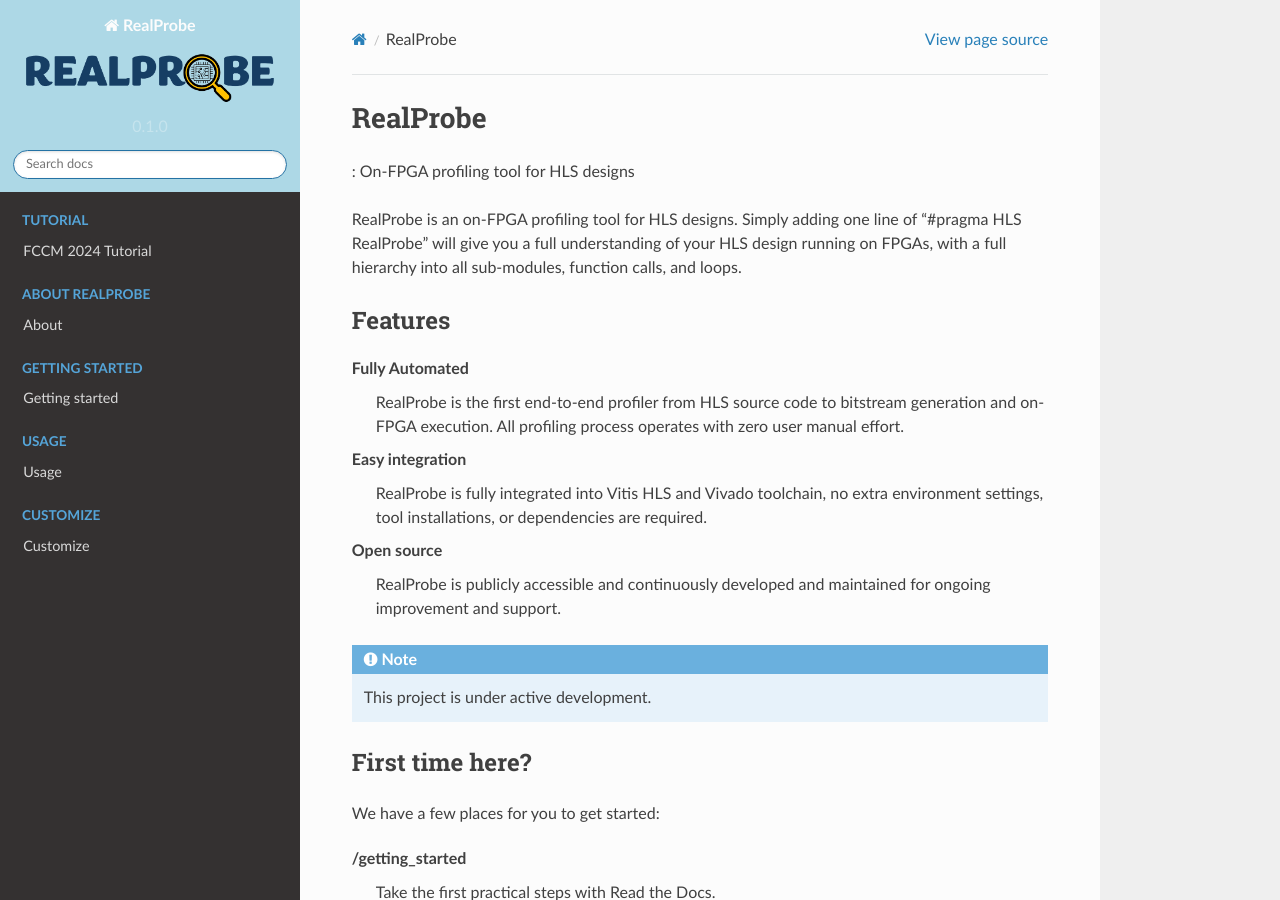
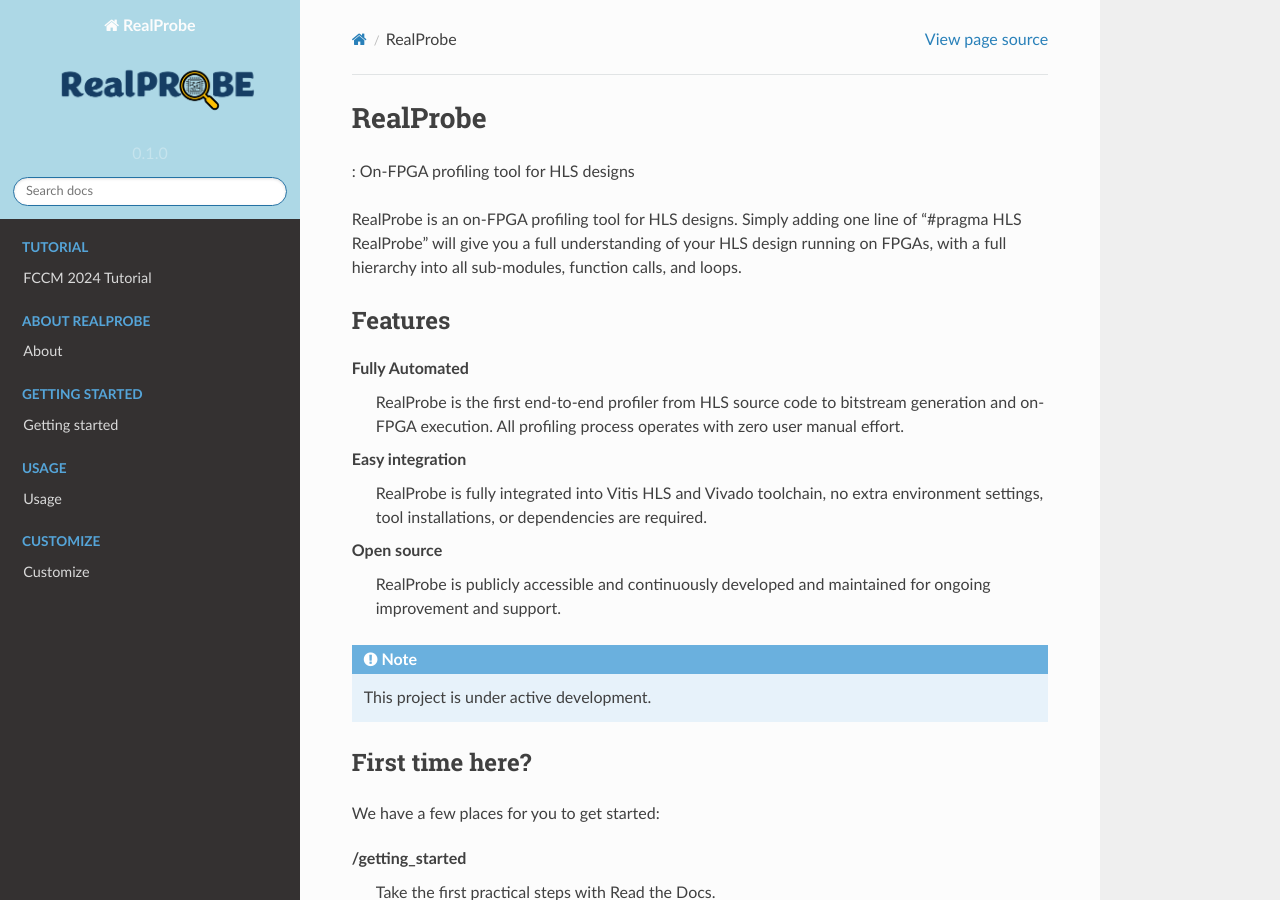
Before and after one commit to sharc-lab/RealProbe-doc, a Sphinx documentation site: the page built from docs/source/index.rst, in a window 1280 px wide and 900 px high. Built offline with Sphinx 7.4.7 and the Read the Docs theme 2.0.0, drawn with Linux system fonts in a browser that asks for light colours; pages that are not in the unit, such as notebooks, are missing from menus.

Commit message:
Update conf.py

```diff
--- a/docs/source/conf.py
+++ b/docs/source/conf.py
@@ -46,7 +46,7 @@
     'includehidden': True,
     'titles_only': False
 }
-html_logo='./img/realprobe_long_logo_cap.png'
+html_logo='./img/realprobe_long_logo.png'
 
 # -- Options for EPUB output
 epub_show_urls = 'footnote'
```
